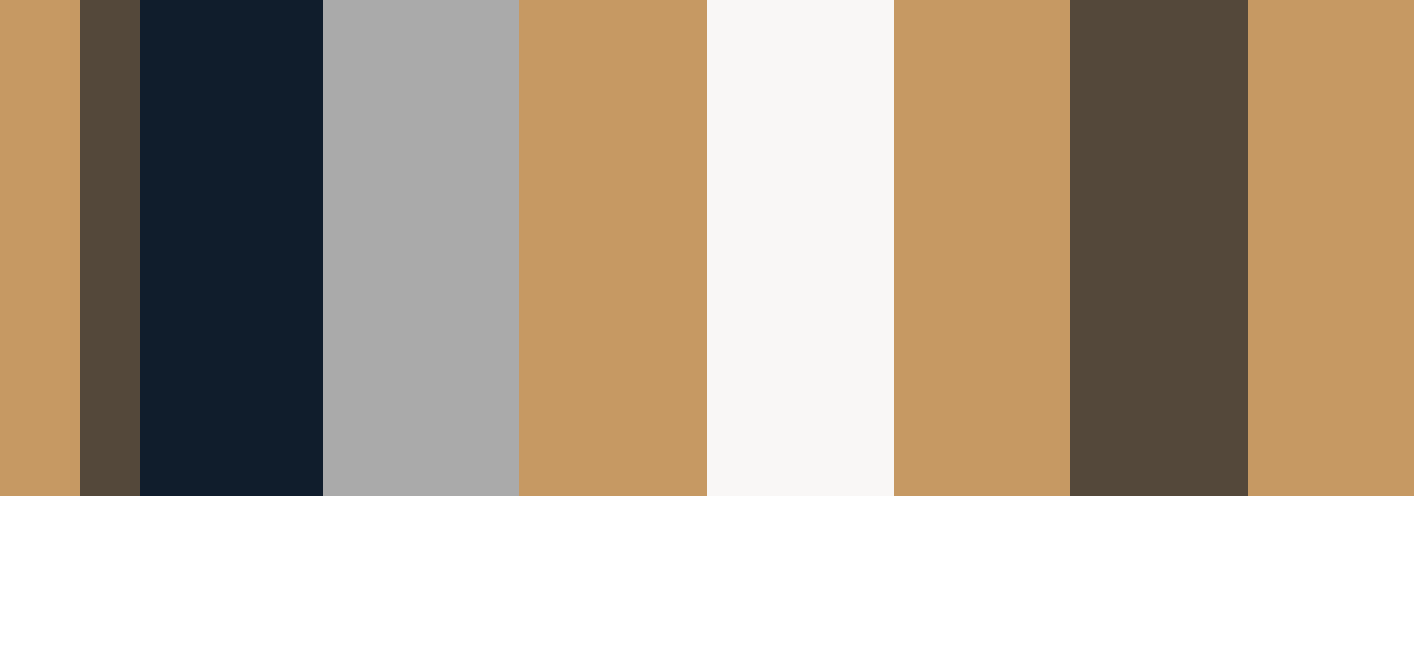
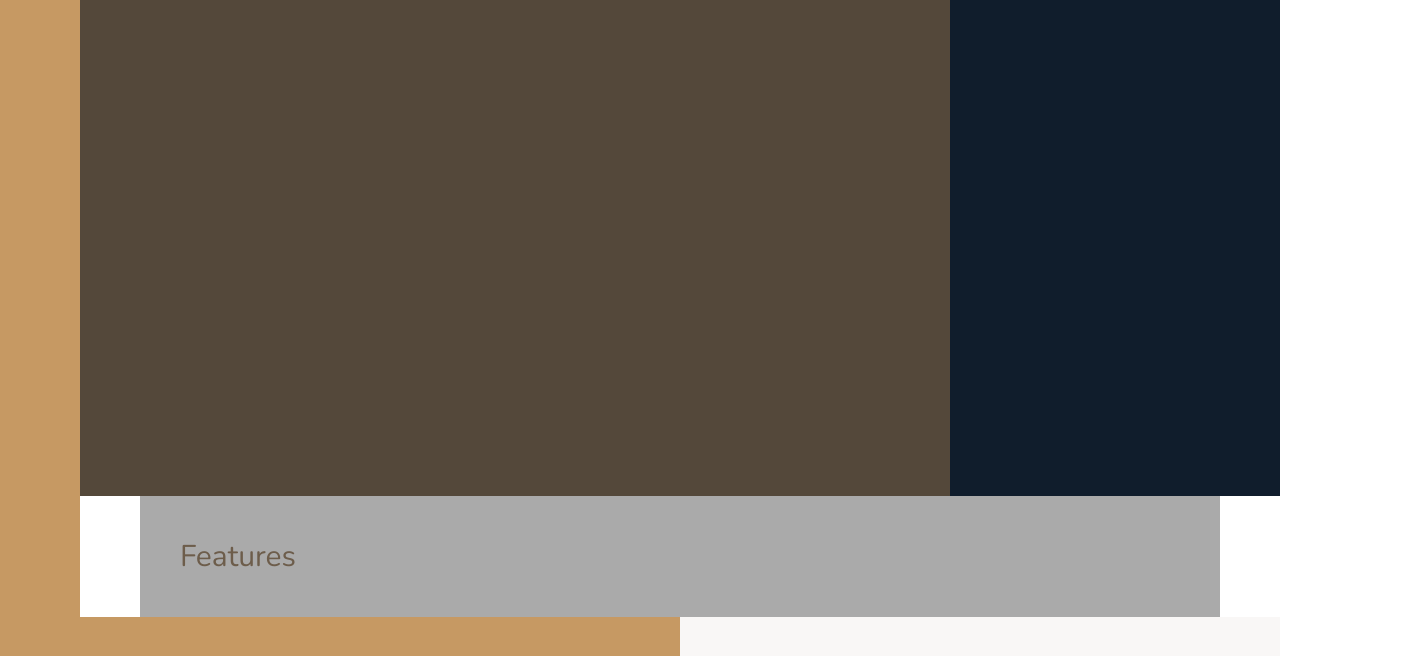
Before and after one commit to Asif-newaz/nexter, a website: page index.html in a window 1280 px wide. Shown: the part 144-800 px from the top of the page, 1414 px wide, since content can reach past the window. Drawn offline with nearby package versions, Linux system fonts and the light colour scheme; files that its build step writes are made by us from their sources.

Commit message:
all grid items have been properly positioned

```diff
--- a/sass/_features.scss
+++ b/sass/_features.scss
@@ -1,3 +1,4 @@
 .features {
     background-color: $color-grey-light-2;
+    grid-column: center-start / center-end;
 }
--- a/sass/_footer.scss
+++ b/sass/_footer.scss
@@ -1,3 +1,4 @@
 .footer {
-    background-color: $color-primary;
+    background-color: $color-grey-dark-1;
+    grid-column: full-start / full-end;
 }
--- a/sass/_gallery.scss
+++ b/sass/_gallery.scss
@@ -1,3 +1,4 @@
 .gallery {
     background-color: $color-grey-dark-1;
+    grid-column: full-start / full-end;
 }
--- a/sass/_header.scss
+++ b/sass/_header.scss
@@ -1,3 +1,4 @@
 .header {
     background-color: $color-grey-dark-1;
+    grid-column: full-start / col-end 6;
 }
--- a/sass/_homes.scss
+++ b/sass/_homes.scss
@@ -1,3 +1,4 @@
 .home {
     background-color: $color-primary;
+    grid-column: center-start / center-end;
 }
--- a/sass/_realtors.scss
+++ b/sass/_realtors.scss
@@ -1,3 +1,4 @@
 .realtors {
     background-color: $color-secondary;
+    grid-column: col-end 6 / full-end;
 }
--- a/sass/_sidebar.scss
+++ b/sass/_sidebar.scss
@@ -1,3 +1,6 @@
 .sidebar {
     background-color: $color-primary;
+
+    grid-column: sidebar-start / sidebar-end;
+    grid-row: 1 / -1;
 }
--- a/sass/_story.scss
+++ b/sass/_story.scss
@@ -1,9 +1,11 @@
 .story {
     &__pictures {
         background-color: $color-primary;
+        grid-column: full-start / col-end 4;
     }
 
     &__content {
         background-color: $color-grey-light-1;
+        grid-column: col-start 5 / full-end;
     }
 }
```
